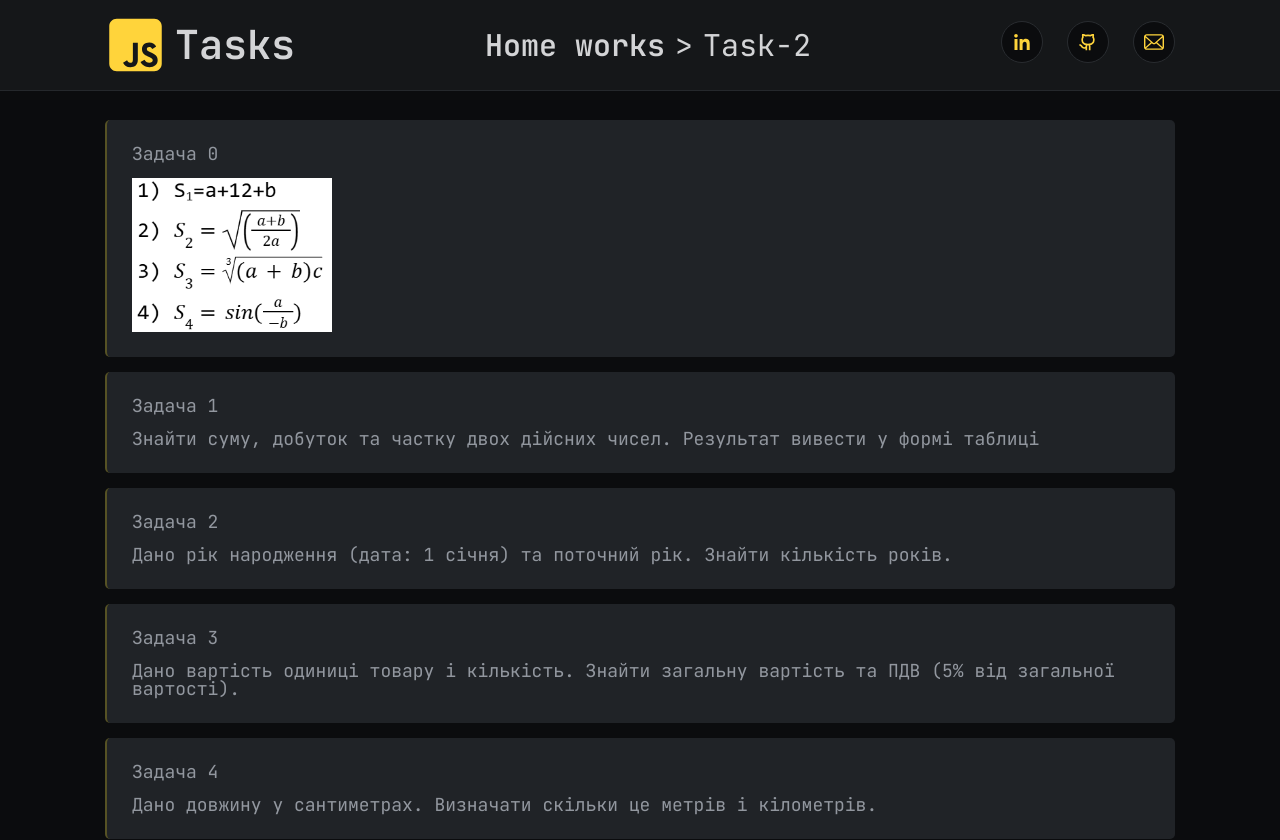
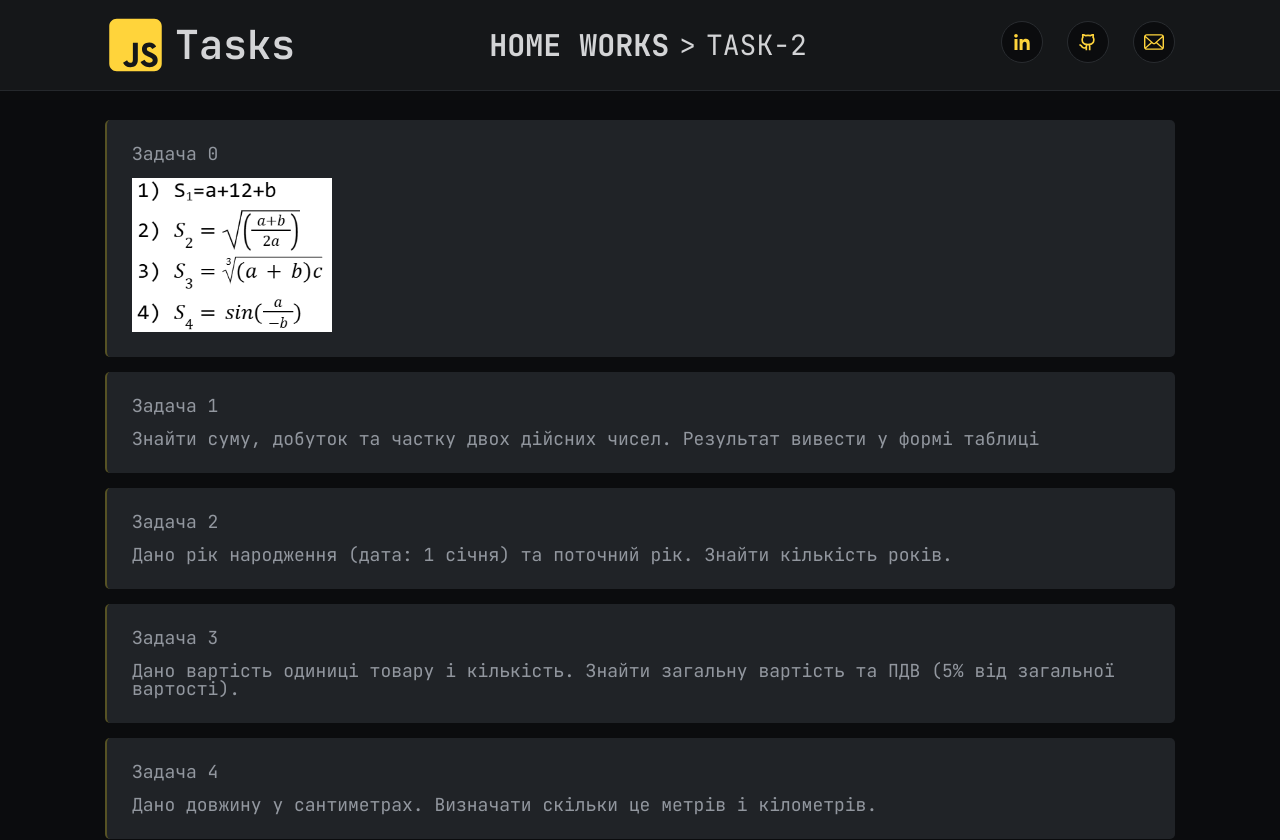
Before and after one commit to KaterynaFastovets/course-js, a plain HTML site: page home-assignments/lesson-2/index.html in a window 1280 px wide. Shown: the top 840 px of the page. Drawn offline with Linux system fonts and the light colour scheme.

Commit message:
Add files via upload

```diff
--- a/home-assignments/style.css
+++ b/home-assignments/style.css
@@ -1,6 +1,6 @@
 @import url("https://fonts.googleapis.com/css2?family=Space%20Grotesk:wght@600&display=swap");
 @import url("https://fonts.googleapis.com/css2?family=Inter:wght@400;500;600&display=swap");
-@import url("https://fonts.googleapis.com/css2?family=JetBrains%20Mono:wght@400;600&display=swap");
+@import url("https://fonts.googleapis.com/css2?family=JetBrains%20Mono:wght@400;600;700&display=swap");
 
 :root {
   /* Backgrounds */
@@ -163,6 +163,8 @@ body {
   font-size: 28px;
 }
 .breadcrumbus {
+  font-weight: 700;
+  text-transform: uppercase;
   font-size: 30px;
   display: flex;
   gap: 10px;
@@ -191,8 +193,8 @@ body {
 }
 
 .breadcrumbus__current {
+  font-size: 28px;
   font-weight: 400;
-  font-size: 30px;
 }
 .breadcrumbus__current::before {
   padding-right: 10px;
@@ -367,7 +369,7 @@ body {
     background-color: var(--text-muted);
   }
 }
-@keyframes color-change-1{
+@keyframes color-change-1 {
   0% {
     background-color: var(--js-yellow);
   }
@@ -386,7 +388,7 @@ body {
     background-color: var(--text-muted);
   }
   100% {
-    background-color:var(--js-yellow);
+    background-color: var(--js-yellow);
   }
 }
 .item-1 {
```
